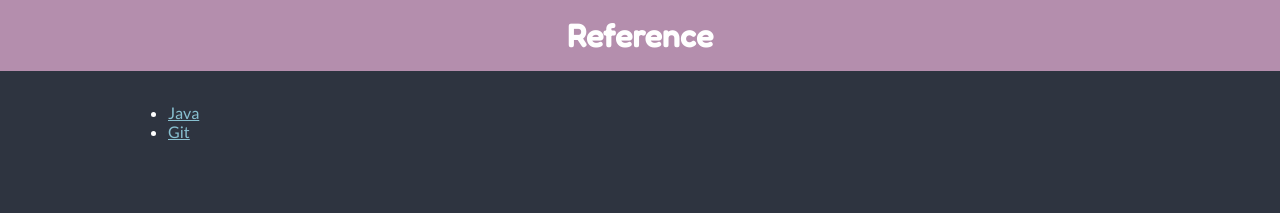
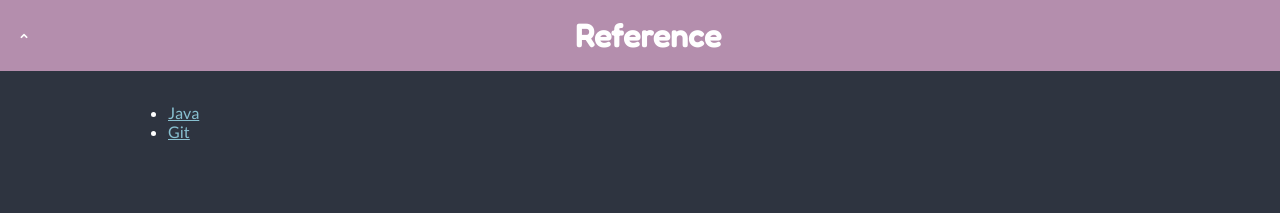
Before and after one commit to Jellyfish4654/guides, a Jekyll site: the page built from index.md, in a window 1280 px wide. Shown: the top 213 px of the page. Built offline with Jekyll 4.4.1, drawn with Linux system fonts in a browser that asks for light colours.

Commit message:
Update default.html

```diff
--- a/_layouts/default.html
+++ b/_layouts/default.html
@@ -11,17 +11,25 @@
   <body>
     {%if page.title %}
     <header>
-      {%if page.up %}
-      <a href={{page.up}}>^</a>
+      {%if page.up == "" %}
+      {%elsif page.up %}
+            <a href={{page.up}}>^</a>
+      {%else%}
+            <a href=".">^</a>
       {%endif%}
+
       {%if page.left %}
       <a href={{page.left}}>&lt;</a>
+      {%elsif page.num and page.num > 1 %}
+      <a href="day{{page.num - 1}}.html">&lt;</a>
       {%endif%}
 
       <h1>{{ page.title }}</h1>
 
       {%if page.right %}
       <a href={{page.right}}>&gt;</a>
+      {%elsif page.num %}
+      <a href="day{{page.num + 1}}.html">&lt;</a>
       {%endif%}
     </header>
     {%endif%}
```
